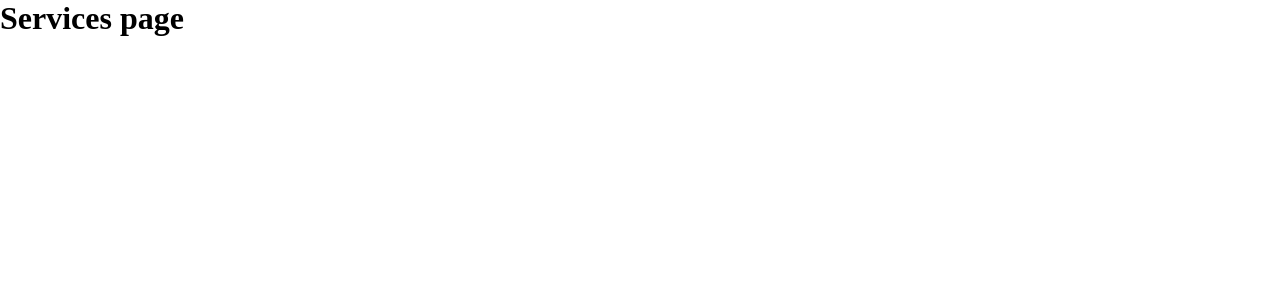
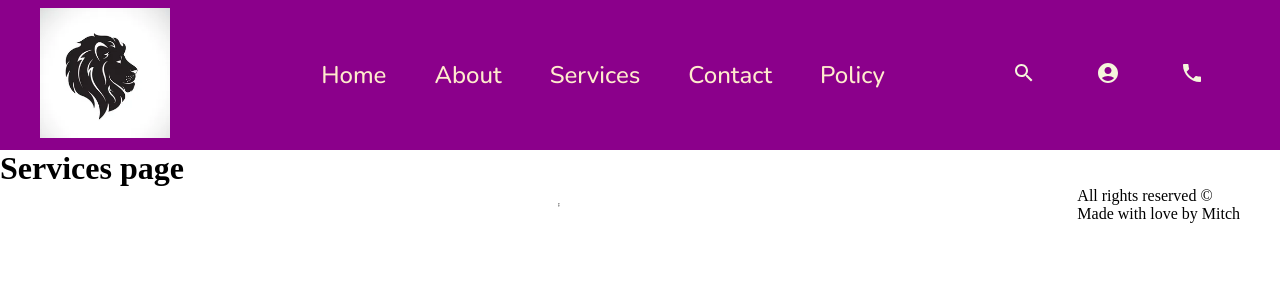
Before and after one commit to Sheldon-Odhiambo/ahoops, a React (Create React App) app: page /services in a window 1280 px wide. Shown: the top 300 px of the page. Built offline with nearby package versions, Linux system fonts and the light colour scheme.

Commit message:
Fix(Footer,js): Debugging

```diff
--- a/package.json
+++ b/package.json
@@ -13,9 +13,9 @@
     "@testing-library/user-event": "^13.5.0",
     "react": "^18.2.0",
     "react-dom": "^18.2.0",
+    "react-icons": "^4.3.1",
     "react-router-dom": "^6.4.1",
     "react-scripts": "5.0.1",
-    "react-icons": "^4.3.1",
     "router-dom": "^2.2.9",
     "web-vitals": "^2.1.4"
   },
--- a/src/App.js
+++ b/src/App.js
@@ -6,12 +6,14 @@ import Services from "./component/Services";
 import Contact from "./component/Contact";
 import Policy from "./component/Policy";
 import Error from "./component/Error";
-
+import List from "./component/List";
+import Footer from "./component/Footer";
 
 
 const App = () => {
   return (
     <>
+    <List />
       <Routes>
         <Route path="/" element={<Home />} />
         <Route path="/about" element={<About />} />
@@ -20,6 +22,7 @@ const App = () => {
         <Route path="/policy" element={<Policy />} />
         <Route path="*" element={<Error />} />
       </Routes>
+      <Footer />
     </>
   );
 };
--- a/src/component/Footer.js
+++ b/src/component/Footer.js
@@ -1,19 +1,25 @@
 import React from "react";
-import TwitterIcon from "./Twitter.jpg";
-import LinkedInIcon from "./linkedin.jpg";
-import InstagramIcon from "./instagram.jpg";
-import FacebookIcon from "./facebook.jpg";
-import "../Css/FooterStyle.css";
+import { CssBaselinefrom } from "@mui/material";
+import Box from "@mui/material";
+import Typography from "@mui/material";
+import Container from "@mui/material";
+import Link from "@mui/material"
+import { FiInstagram} from "react-icons/fi";
+
+function CopyRight(){
+
+}
+
 
 const Footer = () => {
   return (
     <>
       <div className="container container-flex">
         <div className="icons">
-            <TwitterIcon className="icon" />
+          {/* <TwitterIcon className="icon" />
           <LinkedInIcon className="icon" />
           <InstagramIcon className="icon" />
-            <FacebookIcon className="icon" />
+          <FacebookIcon className="icon" /> */}
         </div>
         <div className="line">
           <hr />
```
Also changed, not shown: 1 other file (tests, documents, lock files or other folders). Lines whose indentation alone changed are shown as unchanged.
